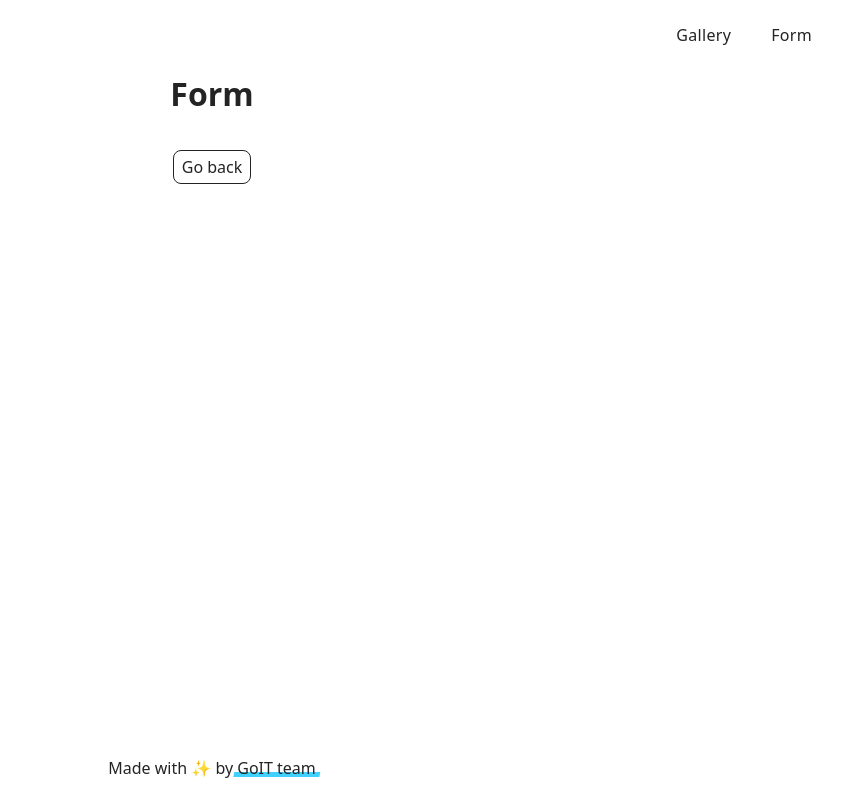
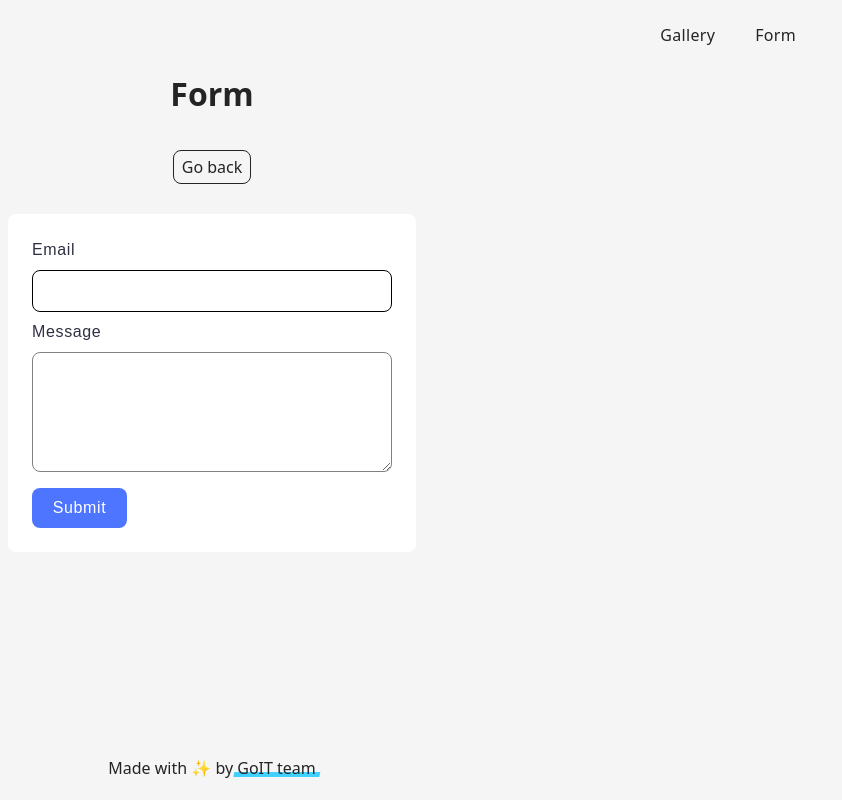
Before and after one commit to mykhailo-zanizdra-dev/goit-js-hw-09, a website built with Vite: page src/2-form.html in a window 1280 px wide. Shown: the whole page, without its empty margins (428-1270 px from the left). Built offline with nearby package versions, Linux system fonts and the light colour scheme.

Commit message:
feat: Made form task.

```diff
--- a/src/2-form.html
+++ b/src/2-form.html
@@ -18,6 +18,18 @@
         Form
       </h1>
       <load src="./partials/back-link.html" />
+      <form class="feedback-form" autocomplete="off">
+        <label class="feedback-form-label">
+          Email
+          <input type="email" name="email" autofocus />
+        </label>
+        <label class="feedback-form-label">
+          Message
+          <textarea name="message" rows="8"></textarea>
+        </label>
+        <button type="submit">Submit</button>
+      </form>
+
     </div>
   </main>
 
--- a/src/css/base.css
+++ b/src/css/base.css
@@ -7,7 +7,7 @@
   font-weight: 400;
 
   color: #242424;
-  background-color: rgba(255, 255, 255, 0.87);
+  background-color: #F5F5F5;
 
   font-synthesis: none;
   text-rendering: optimizeLegibility;
@@ -27,6 +27,7 @@ body {
 main {
   flex-grow: 1;
 }
+
 main:has(.back-link) {
   text-align: center;
 }
--- /dev/null
+++ b/src/css/form.css
@@ -0,0 +1,69 @@
+.feedback-form {
+    font-family: "Montserrat", sans-serif;
+    border-radius: 8px;
+    padding: 24px;
+    background: #fff;
+    max-width: 408px;
+    margin: 30px auto 0 auto;
+}
+
+.feedback-form-label {
+    display: flex;
+    flex-direction: column;
+    align-items: flex-start;
+    font-size: 16px;
+    line-height: 1.5;
+    font-weight: 400;
+    font-size: 16px;
+    line-height: 150%;
+    letter-spacing: 0.04em;
+    color: #2e2f42;
+}
+
+.feedback-form button {
+    border-radius: 8px;
+    padding: 8px 16px;
+    width: 95px;
+    height: 40px;
+    background-color: #4e75ff;
+    font-weight: 500;
+    font-size: 16px;
+    line-height: 150%;
+    letter-spacing: 0.04em;
+    color: #fff;
+    display: block;
+    transition: background-color 250ms cubic-bezier(0.165, 0.84, 0.44, 1);
+}
+
+.feedback-form button:hover,
+.feedback-form button:focus {
+    background-color: #6c8cff;
+}
+
+.feedback-form input,
+.feedback-form textarea {
+    width: 100%;
+    margin: 8px 0;
+    padding: 8px 16px;
+    border: 1px solid #808080;
+    border-radius: 8px;
+    font-size: 16px;
+    line-height: 1.5;
+    font-weight: 400;
+    color: #2e2f42;
+    background: #fff;
+    transition: border-color 250ms cubic-bezier(0.165, 0.84, 0.44, 1);
+}
+
+.feedback-form textarea {
+    min-height: 40px;
+    max-height: 120px;
+    resize: vertical;
+    margin-bottom: 16px;
+}
+
+.feedback-form input:focus,
+.feedback-form textarea:focus {
+    border-color: #000;
+    outline: none;
+}
--- a/src/css/reset.css
+++ b/src/css/reset.css
@@ -1,3 +1,7 @@
+* {
+  box-sizing: border-box;
+}
+
 h1,
 h2,
 h3,
@@ -25,6 +29,9 @@ a {
 
 button {
   cursor: pointer;
+  outline: none;
+  border: none;
+  background: none;
 }
 
 img {
--- a/src/css/styles.css
+++ b/src/css/styles.css
@@ -15,4 +15,5 @@
 @import url('./header.css');
 @import url('./back-link.css');
 @import url('./gallery.css');
+@import url('./form.css');
 @import url('./footer.css');
--- a/src/js/2-form.js
+++ b/src/js/2-form.js
@@ -1 +1,41 @@
-console.log('Form script loaded');
+const STORAGE_KEY = 'feedback-form-state';
+
+const formData = {
+  email: '',
+  message: '',
+};
+
+const form = document.querySelector('.feedback-form');
+
+const savedData = localStorage.getItem(STORAGE_KEY);
+
+if (savedData) {
+  try {
+    const parsedData = JSON.parse(savedData);
+    formData.email = parsedData.email || '';
+    formData.message = parsedData.message || '';
+    form.elements.email.value = parsedData.email;
+    form.elements.message.value = parsedData.message;
+  } catch (error) {
+    console.error('Error parsing saved data:', error);
+  }
+}
+
+form.addEventListener('input', e => {
+  formData[e.target.name] = e.target.value;
+  localStorage.setItem(STORAGE_KEY, JSON.stringify(formData));
+});
+
+form.addEventListener('submit', e => {
+  e.preventDefault();
+
+  if (!formData.email || !formData.message) {
+    alert('Please fill in all fields before submitting.');
+    return;
+  }
+
+  localStorage.removeItem(STORAGE_KEY);
+  formData.email = '';
+  formData.message = '';
+  form.reset();
+});
```
